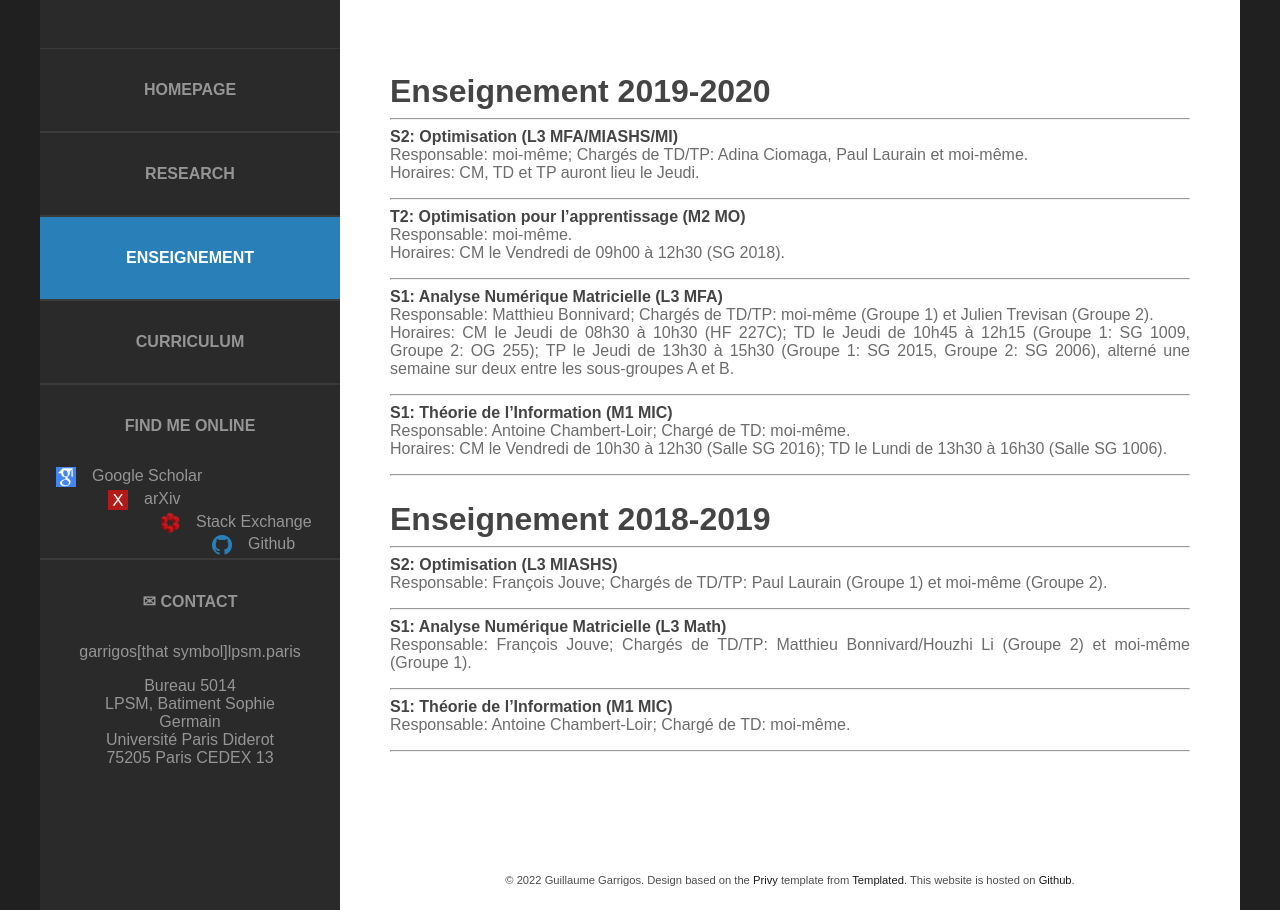
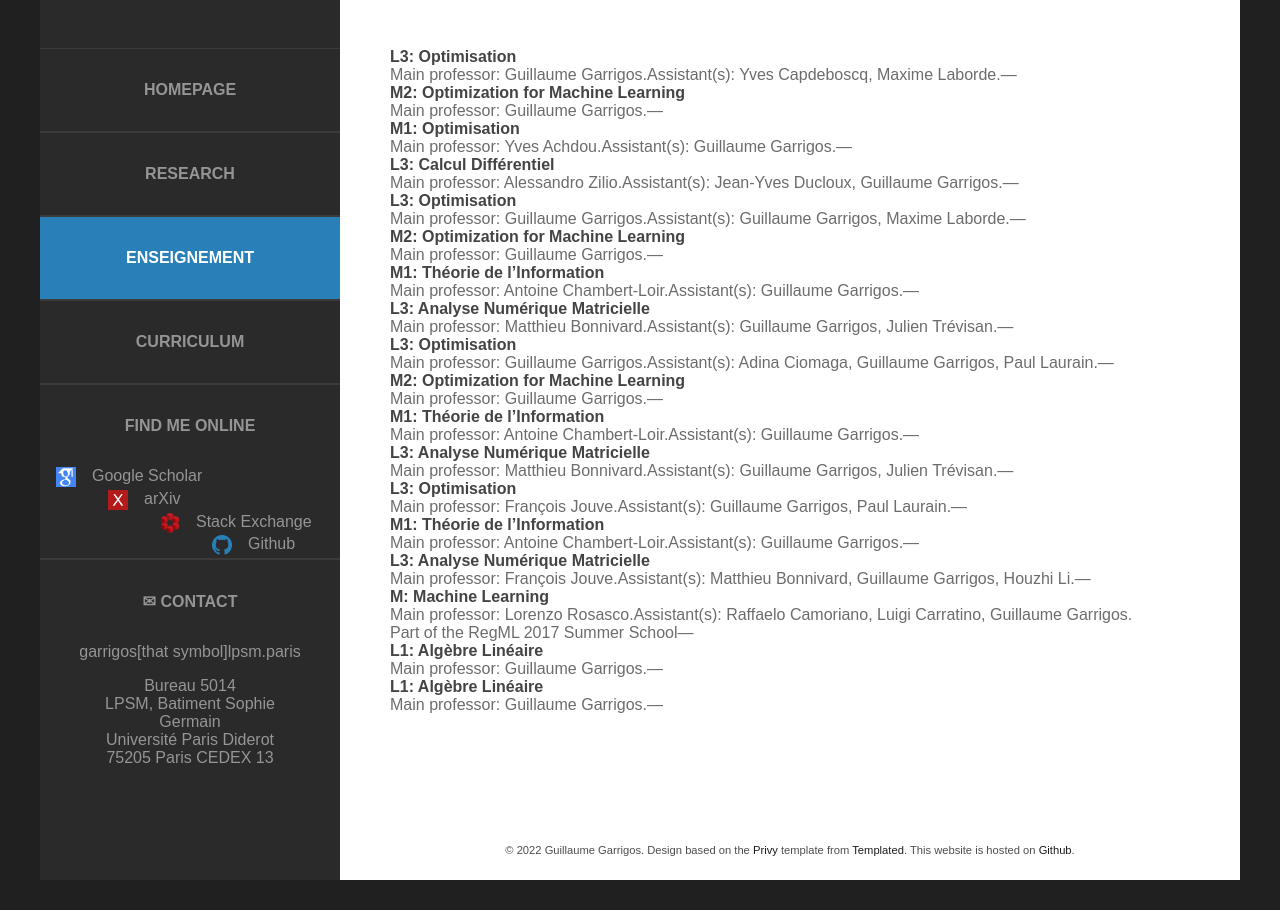
Before and after one commit to Guillaume-Garrigos/guillaume-garrigos.github.io, a Jekyll site: the page built from teaching.md, in a window 1280 px wide. Built offline with Jekyll 4.4.1, drawn with Linux system fonts in a browser that asks for light colours.

Commit message:
Automatic generation for teaching page

```diff
--- a/_data/teaching.csv
+++ b/_data/teaching.csv
@@ -1,19 +1,19 @@
-year,class,type,level,hours,url,comment
-2021-2022,Optimisation,CM,L3,36,,
-,Optimization for Machine Learning,CM,M2,36,,
-,Optimisation,TD,M1,30,,
-,Calcul Différentiel,TD,L3,36,,
-2020-2021,Optimisation,CM-TD-TP,L3,78,,
-,Optimization for Machine Learning,CM,M2,36,,
-,Théorie de l’Information,TD,M1,36,,
-,Analyse Numérique Matricielle,TD-TP,L3,42,,
-2019-2020,Optimisation,CM-TD-TP,L3,78,,
-,Optimization for Machine Learning,CM,M2,36,,
-,Théorie de l’Information,TD,M1,36,,
-,Analyse Numérique Matricielle,TD-TP,L3,42,,
-2018-2019,Optimisation,TD,L3,36,,
-,Théorie de l’Information,TD,M1,36,,
-,Analyse Numérique Matricielle,TD-TP,L3,54,,
-2017,Machine learning summer school RegML 2017,TP,M,8,http://lcsl.mit.edu/courses/regml/regml2017/#syllabus,
-2014-2015,Algèbre Linéaire,CM-TD,L1,128,,
-2012-2013,Algèbre Linéaire,CM-TD,L1,64,,
+year,class,type,level,hours,main,assistant,comment,url
+2021-2022,Optimisation,CM,L3,36,Guillaume Garrigos,"Yves Capdeboscq, Maxime Laborde",,
+,Optimization for Machine Learning,CM,M2,36,Guillaume Garrigos,,,
+,Optimisation,TD,M1,30,Yves Achdou,Guillaume Garrigos,,
+,Calcul Différentiel,TD,L3,36,Alessandro Zilio,"Jean-Yves Ducloux, Guillaume Garrigos",,
+2020-2021,Optimisation,CM-TD-TP,L3,78,Guillaume Garrigos,"Guillaume Garrigos, Maxime Laborde",,
+,Optimization for Machine Learning,CM,M2,36,Guillaume Garrigos,,,
+,Théorie de l’Information,TD,M1,36,Antoine Chambert-Loir,Guillaume Garrigos,,
+,Analyse Numérique Matricielle,TD-TP,L3,42,Matthieu Bonnivard,"Guillaume Garrigos, Julien Trévisan",,
+2019-2020,Optimisation,CM-TD-TP,L3,78,Guillaume Garrigos,"Adina Ciomaga, Guillaume Garrigos, Paul Laurain",,
+,Optimization for Machine Learning,CM,M2,36,Guillaume Garrigos,,,
+,Théorie de l’Information,TD,M1,36,Antoine Chambert-Loir,Guillaume Garrigos,,
+,Analyse Numérique Matricielle,TD-TP,L3,42,Matthieu Bonnivard,"Guillaume Garrigos, Julien Trévisan",,
+2018-2019,Optimisation,TD,L3,36,François Jouve,"Guillaume Garrigos, Paul Laurain",,
+,Théorie de l’Information,TD,M1,36,Antoine Chambert-Loir,Guillaume Garrigos,,
+,Analyse Numérique Matricielle,TD-TP,L3,54,François Jouve,"Matthieu Bonnivard, Guillaume Garrigos, Houzhi Li",,
+2016-2017,Machine Learning,TP,M,8,Lorenzo Rosasco,"Raffaelo Camoriano, Luigi Carratino, Guillaume Garrigos",Part of the RegML 2017 Summer School,http://lcsl.mit.edu/courses/regml/regml2017/#syllabus
+2014-2015,Algèbre Linéaire,CM-TD,L1,128,Guillaume Garrigos,,,
+2012-2013,Algèbre Linéaire,CM-TD,L1,64,Guillaume Garrigos,,,
--- a/teaching.md
+++ b/teaching.md
@@ -3,46 +3,27 @@ title: Enseignement
 layout: default
 ---
 
-# Enseignement 2019-2020
+{% for teaching in site.data.teaching %}
+  {%- if teaching.status -%}
 
----
+    # Teaching for {{ teaching.year }}
 
-- **S2: Optimisation (L3 MFA/MIASHS/MI)**<br>
-  Responsable: moi-même; Chargés de TD/TP: Adina Ciomaga, Paul Laurain et moi-même.<br>
-  Horaires: CM, TD et TP auront lieu le Jeudi.
+    ---
 
----
+  {%- endif -%}
+  - **{{ teaching.level }}: {{ teaching.class }}**<br>
+  Main professor: {{ teaching.main }}.
+  {%- if teaching.assistant -%}
+    Assistant(s): {{ teaching.assistant }}.
+  {%- endif -%}
+  {%- if teaching.comment -%}
+    <br>
+    {{ teaching.comment }}
+  {%- endif -%}
+  {%- if teaching.link -%}
+    <br>
+    Material for the class: [link]({{ teaching.link }}).
+  {%- endif -%}
 
-- **T2: Optimisation pour l'apprentissage (M2 MO)**<br>
-  Responsable: moi-même.<br>
-  Horaires: CM le Vendredi de 09h00 à 12h30 (SG 2018).
-
----
-
-- **S1: Analyse Numérique Matricielle (L3 MFA)**<br>
-  Responsable: Matthieu Bonnivard; Chargés de TD/TP: moi-même (Groupe 1) et Julien Trevisan (Groupe 2).<br>
-  Horaires: CM le Jeudi de 08h30 à 10h30 (HF 227C); TD le Jeudi de 10h45 à 12h15 (Groupe 1: SG 1009, Groupe 2: OG 255); TP le Jeudi de 13h30 à 15h30 (Groupe 1: SG 2015, Groupe 2: SG 2006), alterné une semaine sur deux entre les sous-groupes A et B.
-
----
-
-- **S1: Théorie de l'Information (M1 MIC)**<br>
-  Responsable: Antoine Chambert-Loir; Chargé de TD: moi-même.<br>
-  Horaires: CM le Vendredi de 10h30 à 12h30 (Salle SG 2016); TD le Lundi de 13h30 à 16h30 (Salle SG 1006).
-
----
-
-# Enseignement 2018-2019
-
----
-- **S2: Optimisation (L3 MIASHS)**<br>
-  Responsable: François Jouve; Chargés de TD/TP: Paul Laurain (Groupe 1) et moi-même (Groupe 2).
-
----
-- **S1: Analyse Numérique Matricielle (L3 Math)**<br>
-  Responsable: François Jouve; Chargés de TD/TP: Matthieu Bonnivard/Houzhi Li (Groupe 2) et moi-même (Groupe 1).
-
----
-- **S1: Théorie de l'Information (M1 MIC)**<br>
-  Responsable: Antoine Chambert-Loir; Chargé de TD: moi-même.
-
----
+  ---
+{% endfor %}
```
